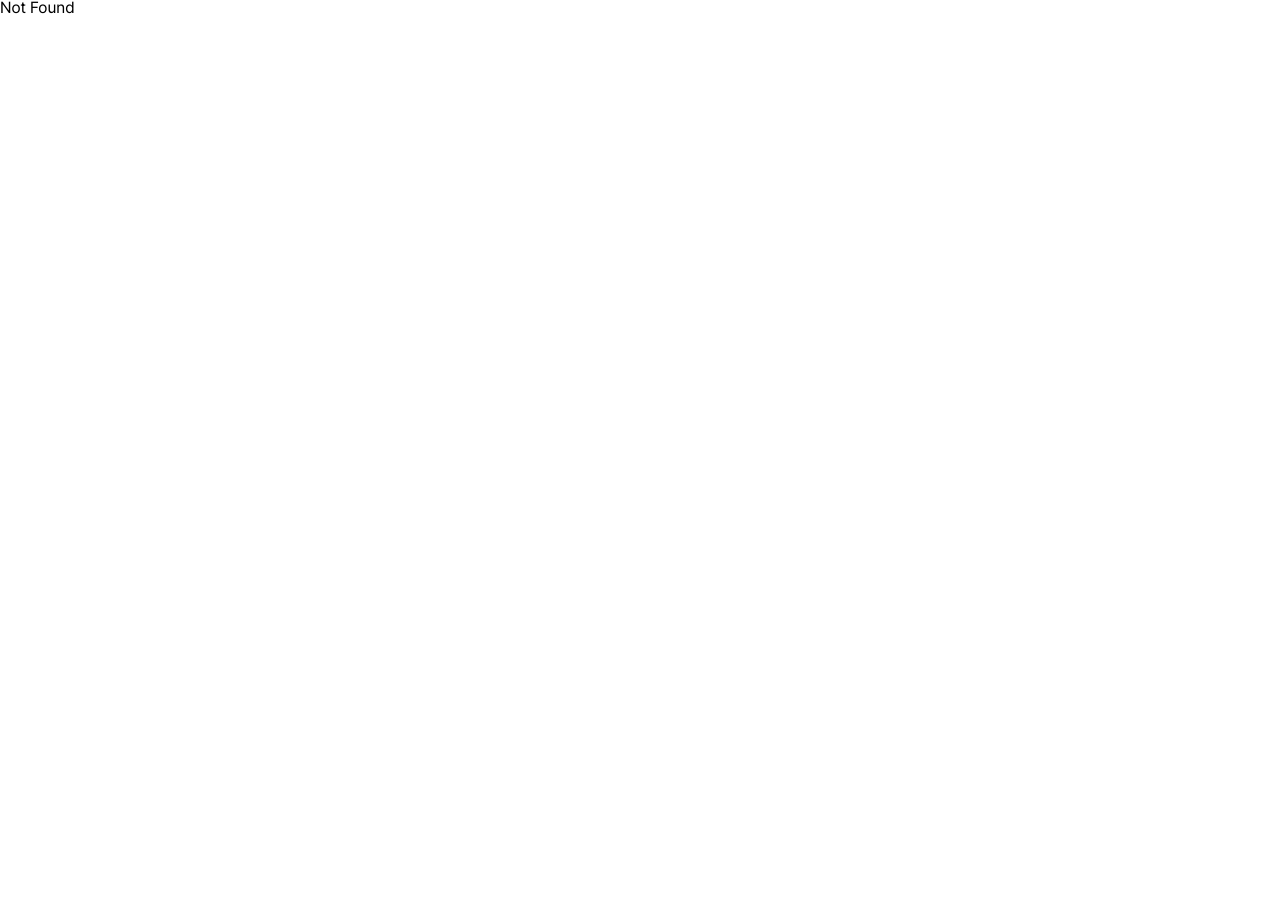
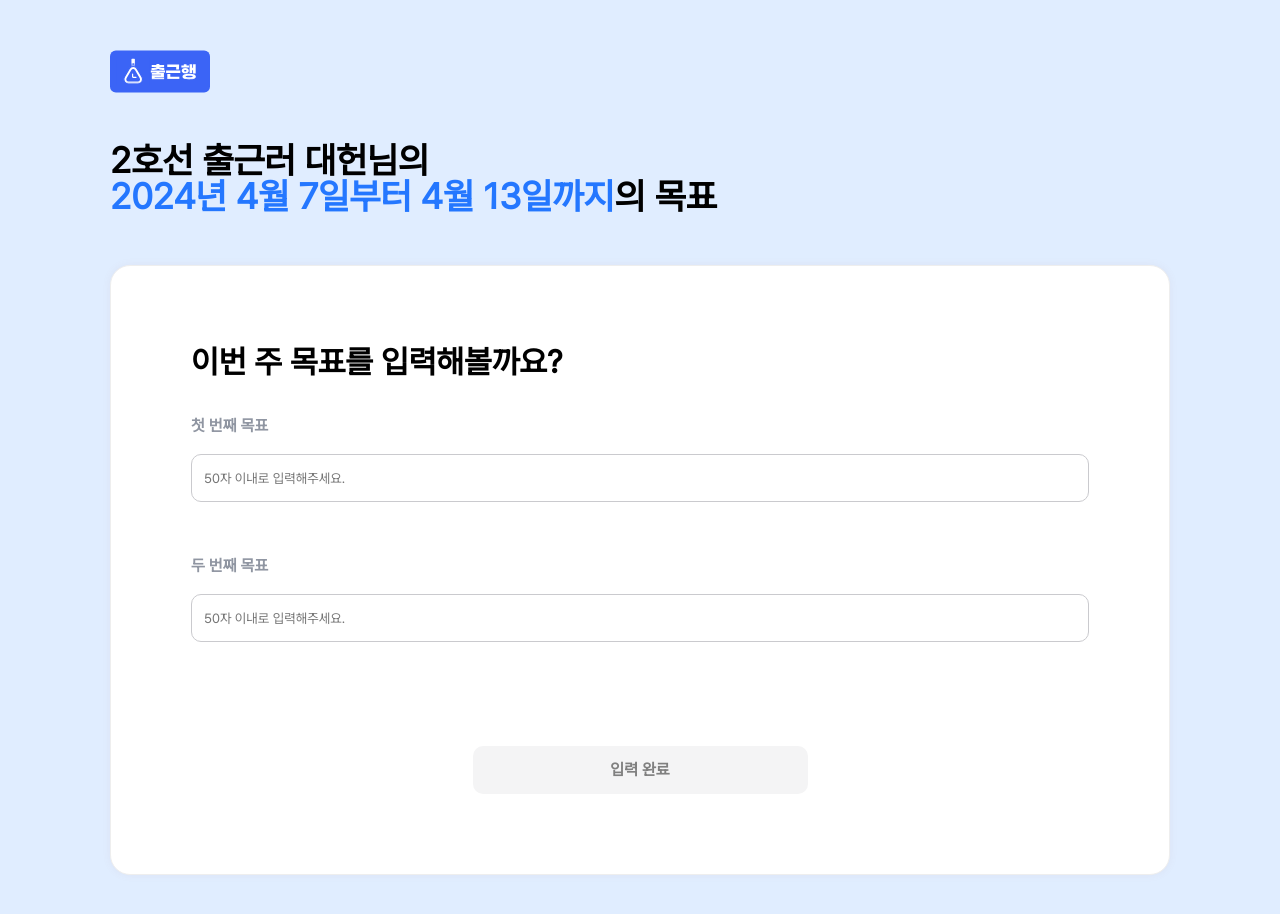
Before and after one commit to chamny20/kusitms-29th-kukathon-a, a React (Vite) app: page /week-goal in a window 1280 px wide. Shown: the top 914 px of the page. Before the commit the page ends 800 px from the top, so only its background shows below. Built offline with nearby package versions, Linux system fonts and the light colour scheme.

Commit message:
feat: add input page

```diff
--- /dev/null
+++ b/src/components/goal/GoalForm.tsx
@@ -0,0 +1,104 @@
+import styled from 'styled-components';
+import { SubmitButton } from '../../pages/SchedulePage';
+import { useState } from 'react';
+
+export const GoalForm = () => {
+  const [firstInput, setFirstInput] = useState<string>('');
+  const [secondInput, setSecondInput] = useState<string>('');
+
+  const handleInput1 = (e: any) => {
+    setFirstInput(e.target.value);
+  };
+
+  const handleInput2 = (e: any) => {
+    setSecondInput(e.target.value);
+  };
+
+  return (
+    <GoalFormWrapper>
+      <div className="title">이번 주 목표를 입력해볼까요?</div>
+      <InputBox>
+        <div className="input-wrapper">
+          <p>첫 번째 목표</p>
+          <StyledInput
+            value={firstInput}
+            onChange={handleInput1}
+            placeholder="50자 이내로 입력해주세요."
+          />
+        </div>
+        <div className="input-wrapper">
+          <p>두 번째 목표</p>
+          <StyledInput
+            value={secondInput}
+            onChange={handleInput2}
+            placeholder="50자 이내로 입력해주세요."
+          />
+        </div>
+      </InputBox>
+      <div className="center-box">
+        <SubmitButton selectedOutTime={secondInput}>입력 완료</SubmitButton>
+      </div>
+    </GoalFormWrapper>
+  );
+};
+
+export const StyledInput = styled.input`
+  width: 100%;
+  height: 48px;
+  border: 1px solid #cacace;
+  padding: 12px;
+  box-sizing: border-box;
+  border-radius: 10px;
+  outline: none;
+
+  ::placeholder {
+    color: #cacace;
+  }
+`;
+
+export const InputBox = styled.div`
+  display: flex;
+  flex-direction: column;
+  gap: 56px;
+  box-sizing: border-box;
+  justify-content: center;
+
+  p {
+    font-weight: 700;
+    color: #9096a2;
+  }
+
+  .input-wrapper {
+    display: flex;
+    gap: 20px;
+    flex-direction: column;
+  }
+`;
+
+export const GoalFormWrapper = styled.div`
+  border: 1px solid #eee;
+  background: #fff;
+  box-shadow: 0px 0px 8px 0px rgba(173, 99, 99, 0.07);
+  padding: 80px;
+  box-sizing: borer-box;
+  /* height: 571px; */
+  border-radius: 20px;
+  margin: 50px 0px;
+  /* align-items: center; */
+  justify-content: center;
+  display: flex;
+  flex-direction: column;
+  gap: 40px;
+
+  .center-box {
+    margin: 0 auto;
+    display: flex;
+    flex-direction: column;
+    justify-content: center;
+  }
+
+  .title {
+    font-size: 32px;
+    font-weight: 700;
+  }
+`;
--- /dev/null
+++ b/src/pages/WeekGoalPage.tsx
@@ -0,0 +1,64 @@
+import styled from 'styled-components';
+import logo from '../assets/icon/title.svg';
+import { GoalForm } from '../components/goal/GoalForm';
+
+export const WeekGoalPage = () => {
+  return (
+    <WeekGoalPageContainer>
+      <Container>
+        <div className="top-box">
+          <img src={logo} alt="" />
+          <div className="title-box">
+            2호선 출근러 대헌님의
+            <br />
+            <span>2024년 4월 7일부터 4월 13일까지</span>의 목표
+          </div>
+        </div>
+        <GoalForm />
+      </Container>
+    </WeekGoalPageContainer>
+  );
+};
+
+export const WeekGoalPageContainer = styled.div`
+  background-color: #e0edff;
+  /* height: 100vh; */
+`;
+
+export const Wrapper = styled.div`
+  max-width: 1000px;
+  margin: 0 auto;
+  width: 100%;
+`;
+
+export const Container = styled.div`
+  max-width: 1060px;
+  width: 100%;
+  padding: 50px 0px;
+  margin: 0 auto;
+  box-sizing: border-box;
+
+  .top-box {
+    display: flex;
+    flex-direction: column;
+
+    .title-box {
+      margin-top: 50px;
+      justify-content: center;
+      gap: 10px;
+      /* display: flex; */
+      /* flex-direction:column; */
+
+      font-size: 36px;
+      font-weight: 700;
+
+      span {
+        color: #2477ff;
+      }
+    }
+
+    img {
+      width: 100px;
+    }
+  }
+`;
--- a/src/router/router.tsx
+++ b/src/router/router.tsx
@@ -8,6 +8,7 @@ import RecentWorkPage from '../pages/RecentWorkPage';
 import { LoginPage } from '../pages/login/LoginPage';
 import { SchedulePage } from '../pages/SchedulePage';
 import { ResultPage } from '../pages/main/ResultPage';
+import { WeekGoalPage } from '../pages/WeekGoalPage';
 
 const Router = () => {
   return (
@@ -21,6 +22,7 @@ const Router = () => {
         <Route path="/login" element={<KakaoCallback />} />
         <Route path="/user-login" element={<LoginPage />} />
         <Route path="/test" element={<TestPage />} />
+        <Route path="/week-goal" element={<WeekGoalPage />} />
         <Route path="/schedule" element={<SchedulePage />} />
         <Route path="*" element={<h1>Not Found</h1>} />
       </Routes>
```
